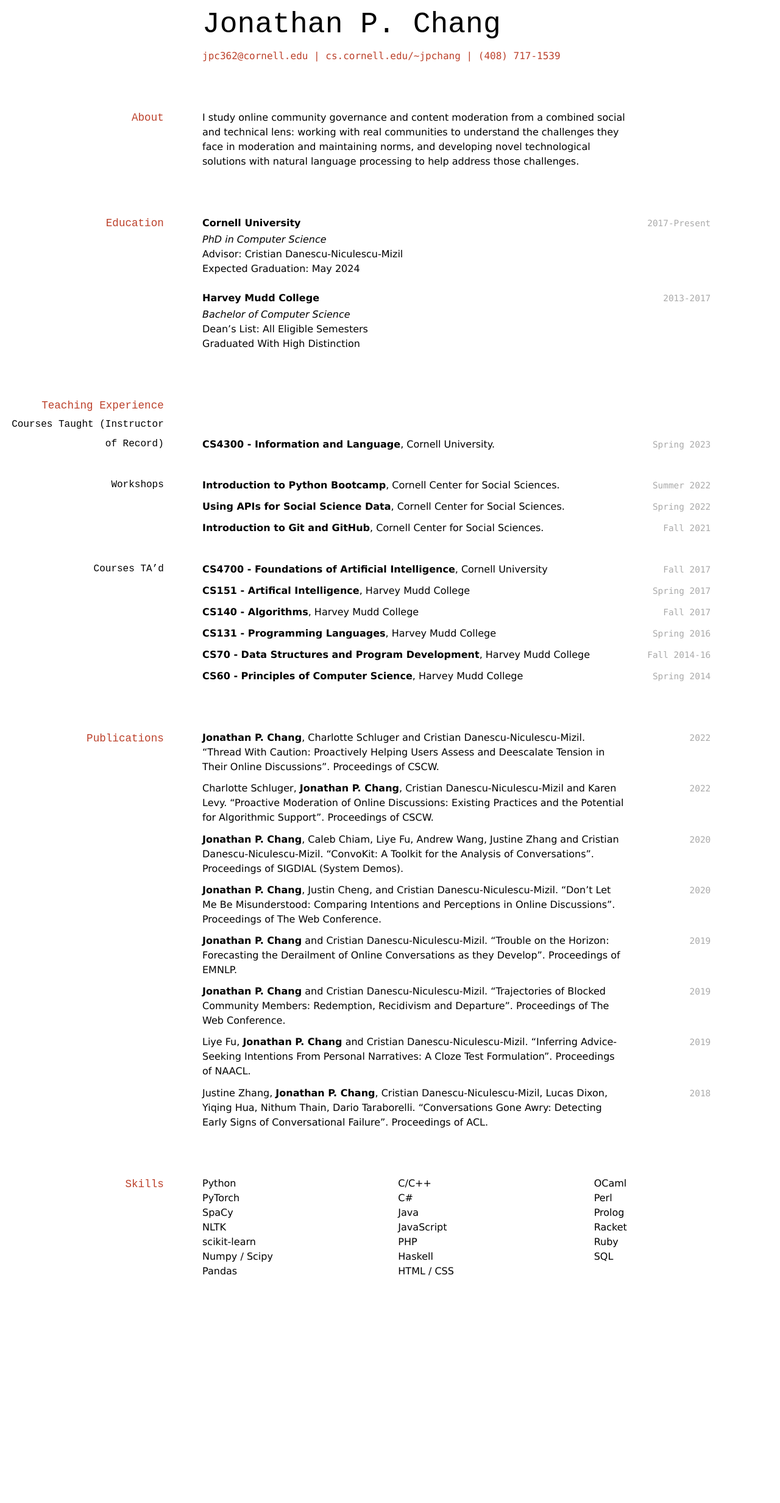
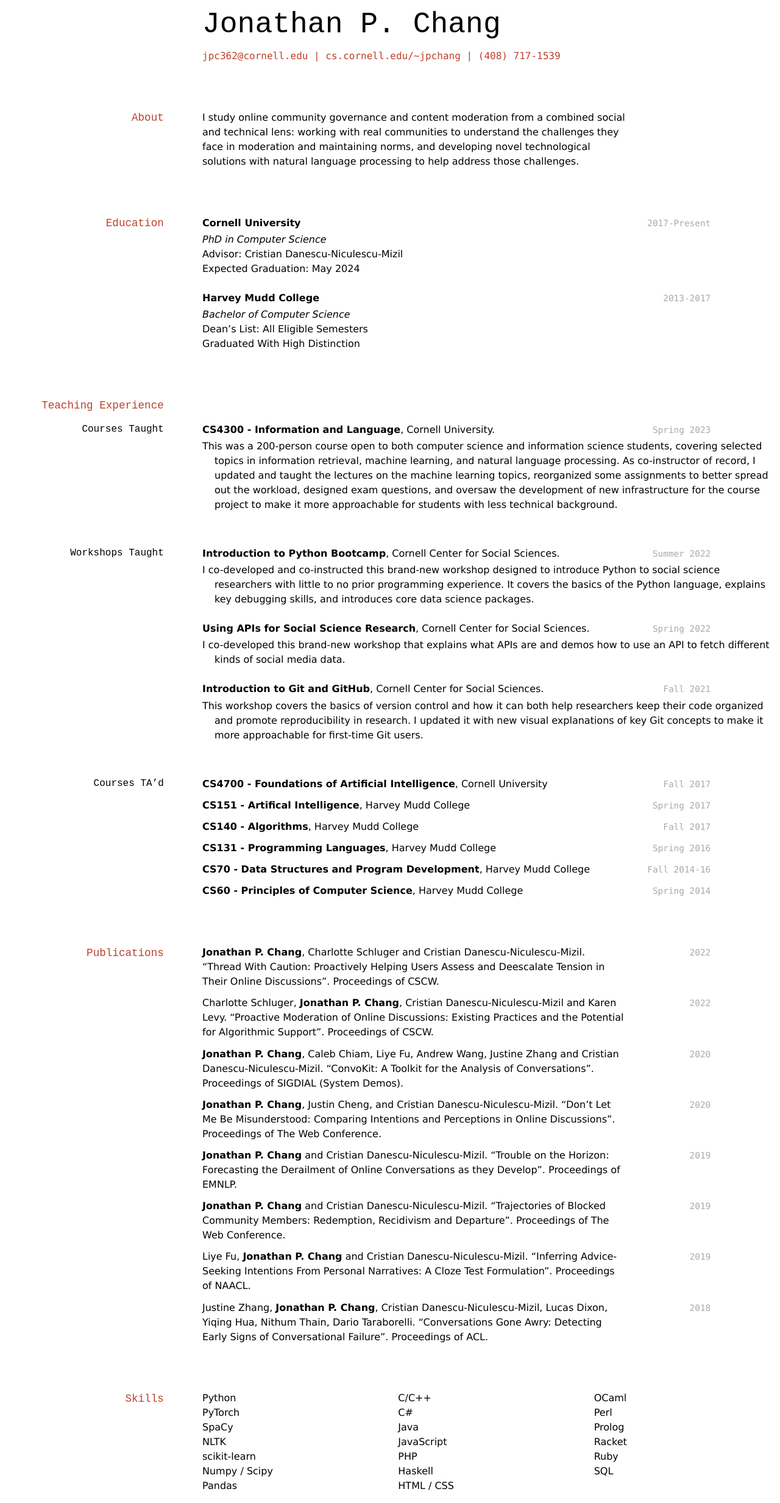
Before and after one commit to jpwchang/jpc-job-apps-2023, a Jekyll site: the page built from cv/index.md, in a window 1280 px wide. Shown: the whole page at 61% size. Built offline with Jekyll 4.4.1, drawn with Linux system fonts in a browser that asks for light colours; before the commit the page ends 2113 px from its top, so only the background shows below that.

Commit message:
add descriptions to courses and workshops taught

```diff
--- a/cv/index.md
+++ b/cv/index.md
@@ -37,23 +37,28 @@ __Harvey Mudd College__
 
 ## Teaching Experience
 
+<div id="dummy_space" style="height:0.5em;"></div>
 
-### Courses Taught (Instructor of Record)
+### Courses Taught
 
 `Spring 2023`
 **CS4300 - Information and Language**, Cornell University.
+- This was a 200-person course open to both computer science and information science students, covering selected topics in information retrieval, machine learning, and natural language processing. As co-instructor of record, I updated and taught the lectures on the machine learning topics, reorganized some assignments to better spread out the workload, designed exam questions, and oversaw the development of new infrastructure for the course project to make it more approachable for students with less technical background.
 
 
-### Workshops
+### Workshops Taught
 
 `Summer 2022`
 **Introduction to Python Bootcamp**, Cornell Center for Social Sciences.
+- I co-developed and co-instructed this brand-new workshop designed to introduce Python to social science researchers with little to no prior programming experience. It covers the basics of the Python language, explains key debugging skills, and introduces core data science packages.
 
 `Spring 2022`
-**Using APIs for Social Science Data**, Cornell Center for Social Sciences.
+**Using APIs for Social Science Research**, Cornell Center for Social Sciences.
+- I co-developed this brand-new workshop that explains what APIs are and demos how to use an API to fetch different kinds of social media data.
 
 `Fall 2021`
 **Introduction to Git and GitHub**, Cornell Center for Social Sciences.
+- This workshop covers the basics of version control and how it can both help researchers keep their code organized and promote reproducibility in research. I updated it with new visual explanations of key Git concepts to make it more approachable for first-time Git users.
 
 
 ### Courses TA'd
--- a/cv/media/davewhipp-print.css
+++ b/cv/media/davewhipp-print.css
@@ -109,9 +109,11 @@ ol {
 
 li {
 	/*second line indent*/
-	padding-left: 1.25em;
-	text-indent: -1.25em;
+	/*padding-left: 1.25em;
+	text-indent: -1.25em;*/
 	/*color: #777;*/
+	width: 80%;
+
 }
 
 li ul {
@@ -197,3 +199,7 @@ strong {
 	display: none;
 	visibility: hidden;
 }
+
+#publications {
+    page-break-before: always;
+}
```
